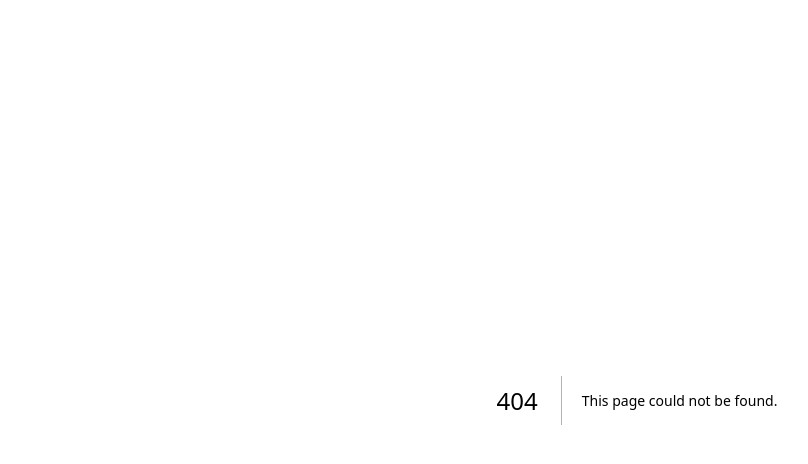
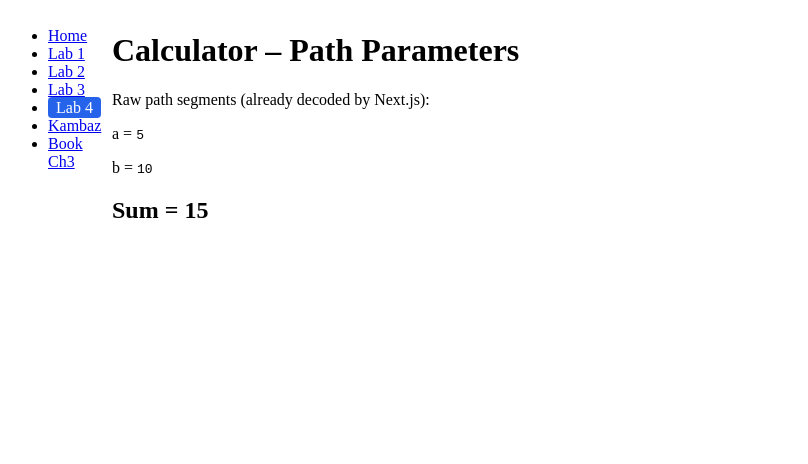
Before and after one commit to Abdullahi27/webdev-client, a Next.js app: page /labs/lab4/url-encoding/path-params/5/10 in a window 1280 px wide. Before the commit this address had no page. Shown: the top 464 px of the page, without its empty margins (3-811 px from the left). Built offline with nearby package versions, Linux system fonts and the light colour scheme.

Commit message:
complete

```diff
--- /dev/null
+++ b/app/labs/lab4/url-encoding/path-params/[a]/[b]/page.tsx
@@ -0,0 +1,39 @@
+"use client";
+
+import { useParams } from "next/navigation";
+
+export default function PathCalculator() {
+  const params = useParams();
+
+  const aRaw = params.a as string;
+  const bRaw = params.b as string;
+
+  const a = parseFloat(aRaw);
+  const b = parseFloat(bRaw);
+
+  const sum = a + b;
+
+  return (
+    <div id="wd-path-calculator">
+      <h1>
+        Calculator – Path Parameters
+      </h1>
+
+      <p>
+        Raw path segments (already decoded by Next.js):
+      </p>
+
+      <p>
+        a = <code>{aRaw}</code>
+      </p>
+
+      <p>
+        b = <code>{bRaw}</code>
+      </p>
+
+      <h2 className="text-green-700">
+        Sum = {sum}
+      </h2>
+    </div>
+  );
+}
```
Also changed, not shown: app/(kambaz)/courses/[cid]/layout.tsx (+3 -4 lines), app/labs/lab4/UrlEncoding.tsx (+7 -13 lines), app/labs/lab4/url-encoding/query-params/QueryCalculator.tsx (+4 -8 lines).
